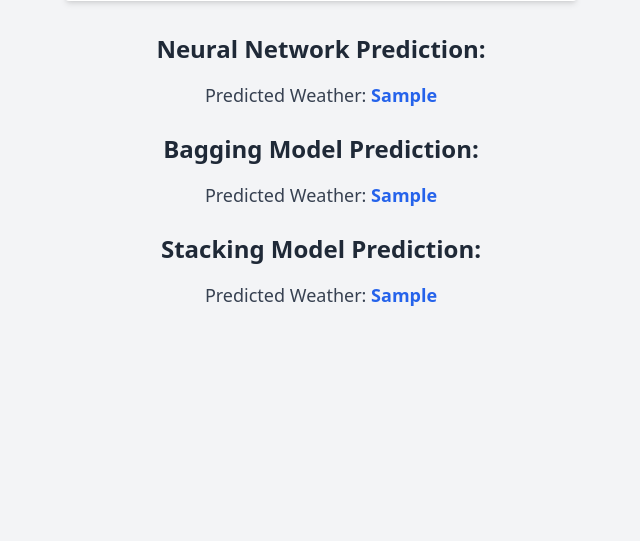
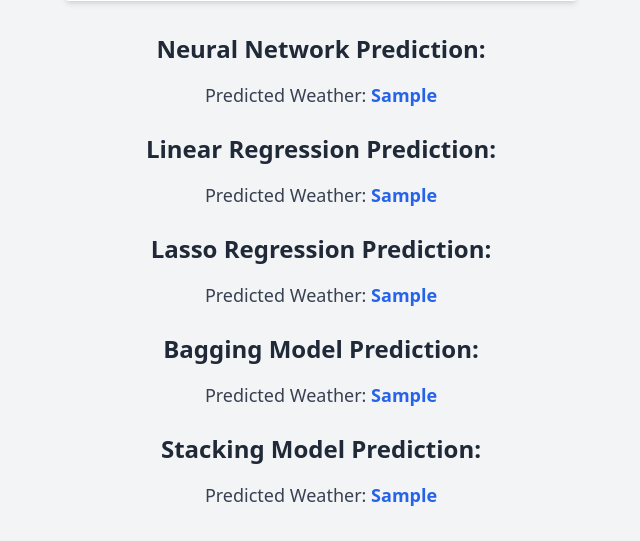
Before and after one commit to Soranikki/Weather-Prediction, a Flask app: template templates/index.html in a window 1280 px wide. Shown: the part 623-1164 px from the top of the page, without its empty margins (319-959 px from the left). Before the commit the page ends 929 px from the top, so only its background shows below. Run offline with Flask 3, Linux system fonts and the light colour scheme; the template is opened without the code that fills it: most values are stand-ins (such as "Sample title", 1, 10 or a date in 2020); some libraries are stand-ins or nearby versions.

Commit message:
Update index.html and app.py

```diff
--- a/app.py
+++ b/app.py
@@ -26,6 +26,14 @@ scaler = StandardScaler()
 X_train = scaler.fit_transform(X_train)
 X_test = scaler.transform(X_test)
 
+# Linear Regression Model
+linear_model = LinearRegression()
+linear_model.fit(X_train, y_train)
+
+# Lasso Regression Model
+lasso_model = Lasso(alpha=0.1)
+lasso_model.fit(X_train, y_train)
+
 # Neural Network Model
 model_Neural_Net = keras.Sequential([
     layers.Input(shape=(X_train.shape[1],)),
@@ -51,6 +59,8 @@ weather_mapping = {0: 'drizzle', 1: 'fog', 2: 'rain', 3: 'snow', 4: 'sun'}
 @app.route("/", methods=["GET", "POST"])
 def index():
     nn_output = None
+    linear_output = None
+    lasso_output = None
     bagging_output = None
     stacking_output = None
 
@@ -70,6 +80,14 @@ def index():
         nn_class = np.argmax(nn_pred)
         nn_output = weather_mapping.get(nn_class, 'Unknown')
 
+        linear_pred = linear_model.predict(scaled_input)
+        linear_class = int(round(linear_pred[0]))  # Rounding to nearest integer for classification
+        linear_output = weather_mapping.get(linear_class, 'Unknown')
+
+        lasso_pred = lasso_model.predict(scaled_input)
+        lasso_class = int(round(lasso_pred[0]))  # Rounding to nearest integer for classification
+        lasso_output = weather_mapping.get(lasso_class, 'Unknown')
+
         bagging_pred = bagging_lr.predict(scaled_input)
         bagging_class = int(round(bagging_pred[0]))  # Rounding to nearest integer for classification
         bagging_output = weather_mapping.get(bagging_class, 'Unknown')
@@ -81,6 +99,8 @@ def index():
     return render_template(
         'index.html',
         nn_output=nn_output,
+        linear_output=linear_output,
+        lasso_output=lasso_output,
         bagging_output=bagging_output,
         stacking_output=stacking_output
     )
--- a/templates/index.html
+++ b/templates/index.html
@@ -74,6 +74,14 @@
             <p class="text-center text-lg text-gray-700">Predicted Weather: <span class="font-bold text-blue-600">{{
                     nn_output }}</span></p>
 
+            <h2 class="text-2xl text-center font-semibold text-gray-800 mt-6 mb-4">Linear Regression Prediction:</h2>
+            <p class="text-center text-lg text-gray-700">Predicted Weather: <span class="font-bold text-blue-600">{{
+                    linear_output }}</span></p>
+
+            <h2 class="text-2xl text-center font-semibold text-gray-800 mt-6 mb-4">Lasso Regression Prediction:</h2>
+            <p class="text-center text-lg text-gray-700">Predicted Weather: <span class="font-bold text-blue-600">{{
+                    lasso_output }}</span></p>
+
             <h2 class="text-2xl text-center font-semibold text-gray-800 mt-6 mb-4">Bagging Model Prediction:</h2>
             <p class="text-center text-lg text-gray-700">Predicted Weather: <span class="font-bold text-blue-600">{{
                     bagging_output }}</span></p>
```
Also changed, not shown: 1 other file.
